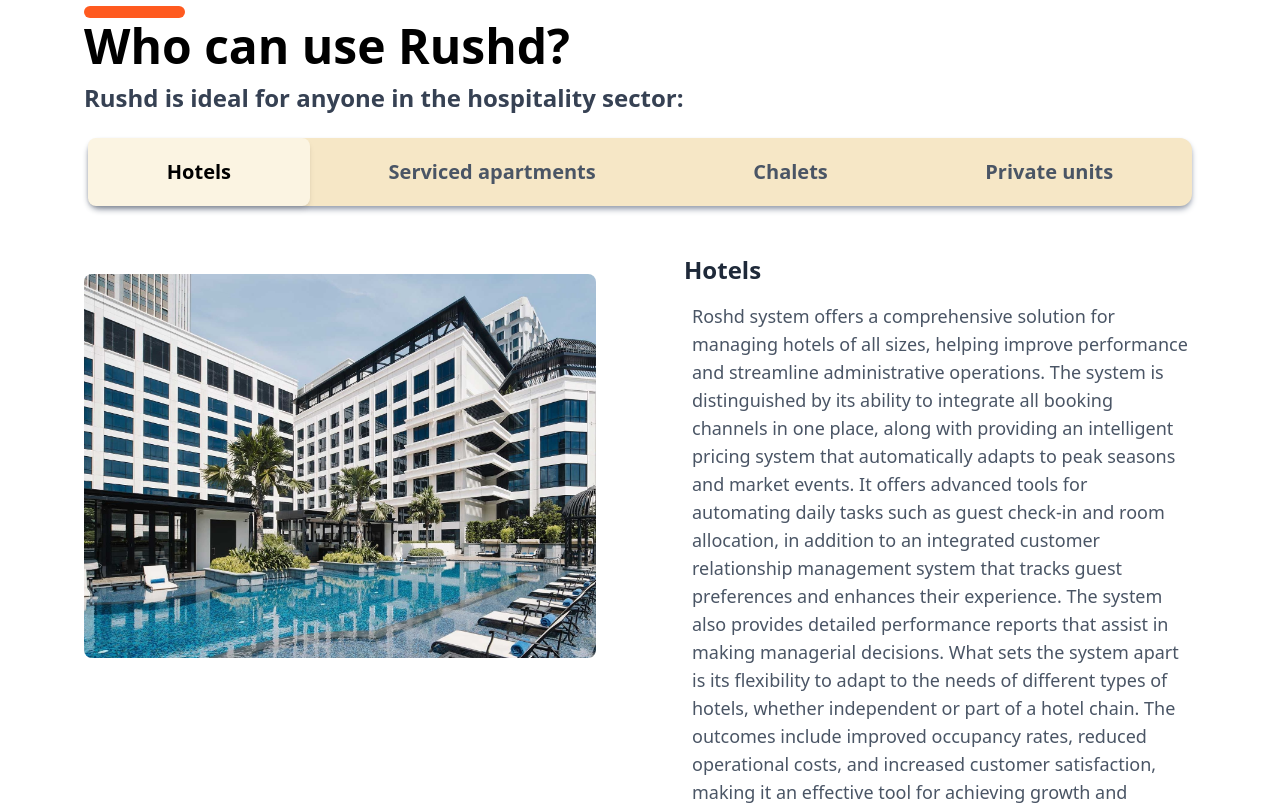
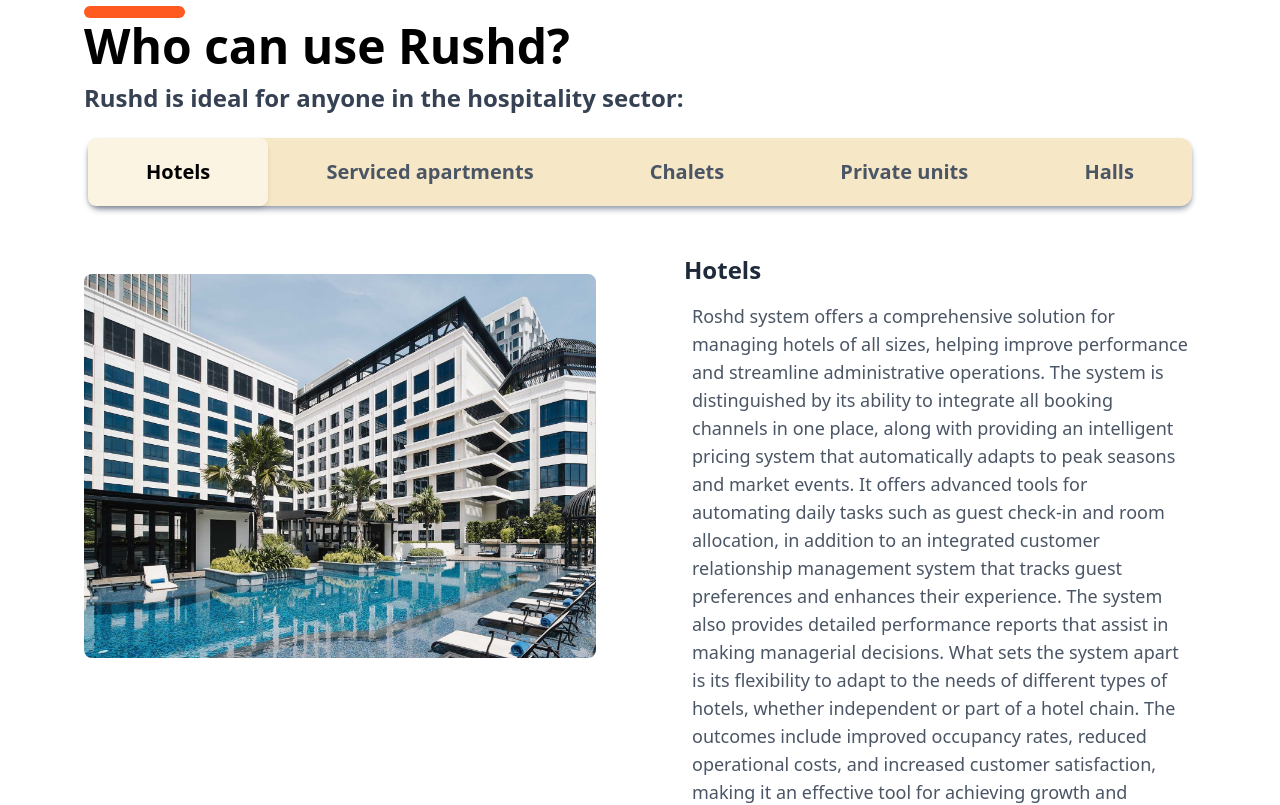
Before and after one commit to MNoor-18/Rushd, a React (Vite) app: page / in a window 1280 px wide. Shown: the part 2240-3045 px from the top of the page. Built offline with nearby package versions, Linux system fonts and the light colour scheme.

Commit message:
edit AOS

```diff
--- a/src/components/ProblemCard.tsx
+++ b/src/components/ProblemCard.tsx
@@ -17,4 +17,4 @@
   )
 }
 
-export default ProblemCard
+export default ProblemCard;
--- a/src/pages/Contact.tsx
+++ b/src/pages/Contact.tsx
@@ -118,7 +118,6 @@
 
   return (
     <div
-      data-aos="fade-up"
       className="w-full min-h-screen h-fit py-4 lg:py-16 flex flex-col items-center gap-10 padding-x sm:p4-10 lg:flex-row lg:items-start "
     >
       <Helmet>
@@ -141,7 +140,7 @@
           </p>
         </Title>
 
-        <div className="mt-8 md:mt-14 px-5 sm:px-10">
+        <div data-aos="fade-up" className="mt-8 md:mt-14 px-5 sm:px-10">
           <img
             className=" h-25 w-25 md:h-40 md:w-40 sm:h-52 sm:w-52 lg:h-82 lg:w-76 object-contain"
             src="./assets/rushd-sign.png"
--- a/src/translation/translation.ts
+++ b/src/translation/translation.ts
@@ -115,6 +115,13 @@
             description:
               "Roshd system empowers private unit owners to achieve numerous benefits by enabling them to manage one or multiple units effortlessly and without complications. It boosts profitability through direct bookings and the use of smart pricing systems that adapt to market conditions. The system saves owners time by automating daily routine operations, reducing the effort and time required for management, Additionally, it significantly enhances the guest experience, ensuring high ratings and encouraging repeat bookings, With the use of this system, private unit owners can turn their properties into a stable and profitable source of income, while maintaining a simple management process that requires only a few minutes of daily follow-up.",
             image: "/assets/private_units.jpg",
+          },
+          {
+            title: "halls",
+            name: "Halls",
+            description:
+              "With Rushd, venue owners now have a smart tool that boosts profits and simplifies operations! Through accurate reports and real-time analytics, they can easily monitor bookings, occupancy rates, and income — helping them make smarter decisions to enhance performance and increase revenue. With features like dynamic pricing and an integrated CRM, customer communication becomes more professional, ensuring an exceptional experience and lasting loyalty. Save time… and grow your income with Rushd! Would you like it in a shorter version for a social media post?",
+            image: "/assets/hall.jpg",
           },
         ],
       },
@@ -552,6 +559,13 @@
               "نظام رشد يمكّن ملاك الوحدات الخاصة من تحقيق العديد من الفوائد، فهو يساعدهم في إدارة وحدة واحدة أو عدة وحدات بكل سهولة وبدون أي تعقيدات، كما يعمل على زيادة الأرباح من خلال تمكين الحجز المباشر واستخدام أنظمة التسعير الذكية التي تتكيف مع ظروف السوق، ويوفر النظام وقت الملاك عن طريق أتمتة العمليات اليومية الروتينية، مما يقلل من الجهد والوقت المطلوب للإدارة، بالإضافة إلى ذلك، يساهم النظام في تحسين تجربة الضيوف بشكل ملحوظ، مما يضمن الحصول على تقييمات عالية ويشجع على تكرار الحجوزات من قبل العملاء، بفضل استخدام هذا النظام، يصبح بإمكان ملاك الوحدات الخاصة تحويل ممتلكاتهم إلى مصدر دخل مستقر ومربح، مع الحفاظ على بساطة عملية الإدارة التي لا تحتاج سوى لبضع دقائق من المتابعة اليومية.",
             image: "/assets/private_units.jpg",
           },
+          {
+            title: "halls",
+            name: "القاعات",
+            description:
+              "بمنصة رشد، أصحاب القاعات يملكون اليوم أداة ذكية تعزز من أرباحهم وتبسط إدارتهم! من خلال تقارير دقيقة وتحليلات فورية، يمكنهم تتبع الحجوزات ونِسب الإشغال والدخل بكل سهولة، واتخاذ قرارات تساعدهم على تحسين الأداء وزيادة العائد. ومع أدوات مثل التسعير الديناميكي ونظام CRM، يصبح التواصل مع العملاء أكثر احترافية، ما يضمن تجربة مميزة للزوار وولاء طويل الأمد. اختصر الجهد  وارفع دخلك مع رُشْد!هل ترغب بتعديل الفقرة لتناسب إعلانًا مرئيًا أو منشورًا على وسائل التواصل؟",
+            image: "/assets/hall.jpg",
+          },
         ],
       },
     },
```
Also changed, not shown: public/assets/hall.jpg (added).
